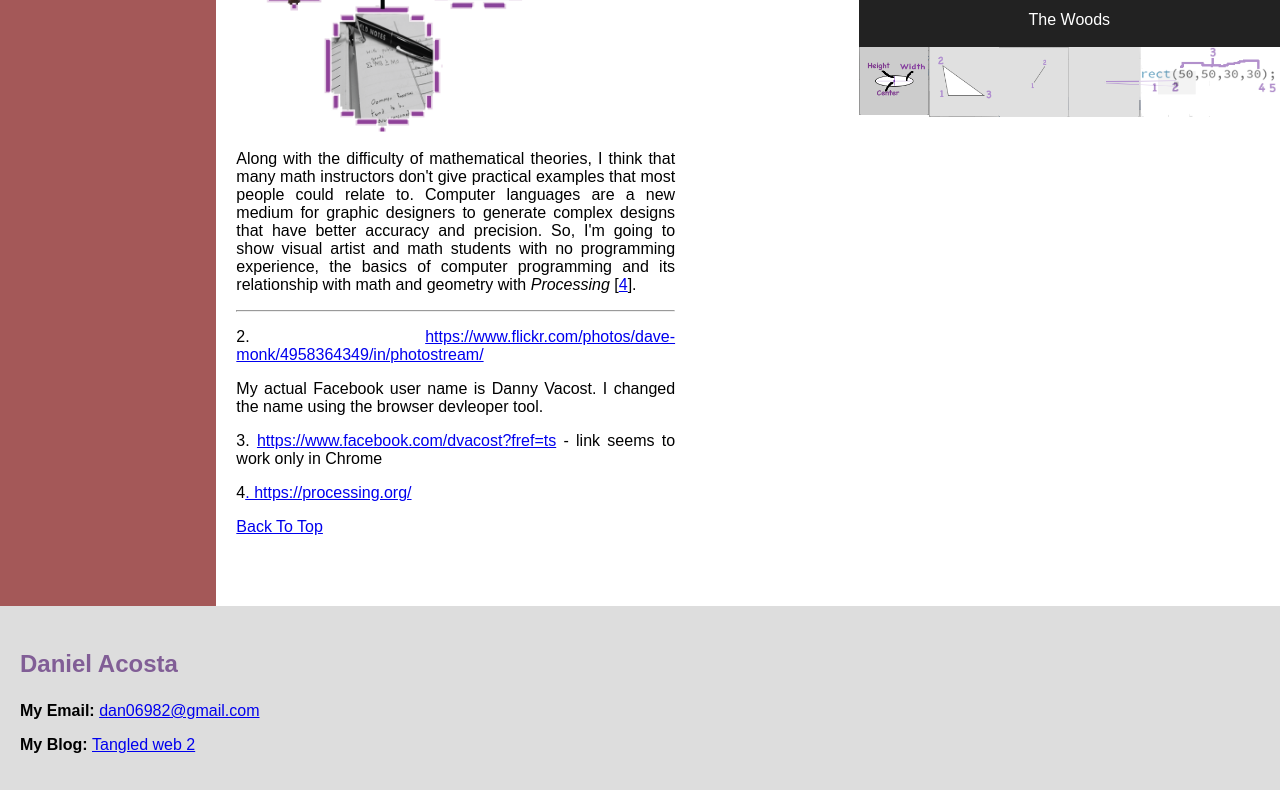
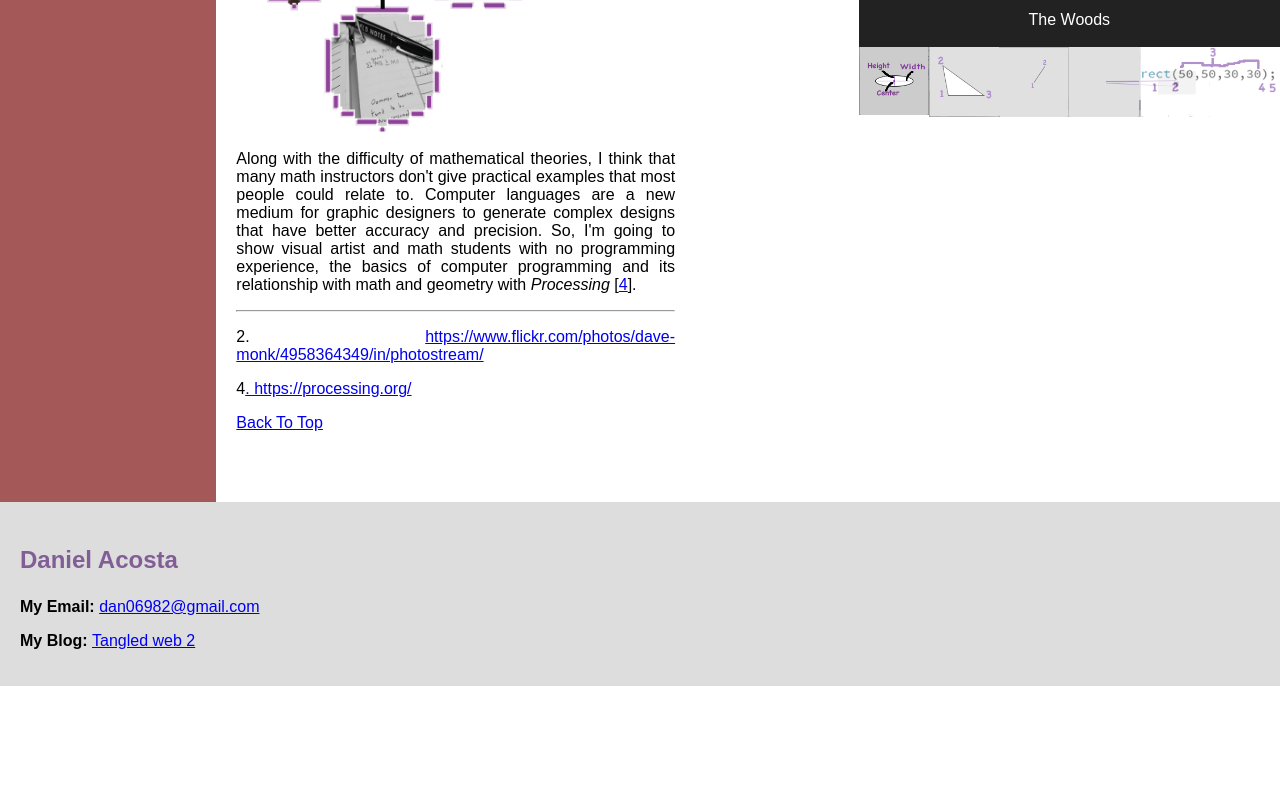
Before and after one commit to theworkingwheel/jsFinal, a plain HTML site: page index.html in a window 1280 px wide. Shown: the part 947-1737 px from the top of the page. After the commit the page ends 1633 px from the top, so only its background shows below. Drawn offline with Linux system fonts and the light colour scheme.

Commit message:
Update index.html

```diff
--- a/index.html
+++ b/index.html
@@ -58,8 +58,6 @@
 
 
   <p style="text-align: justify;"><a name="ref2" id="ref2"></a>2. <a href="https://www.flickr.com/photos/dave-monk/4958364349/in/photostream/">https://www.flickr.com/photos/dave-monk/4958364349/in/photostream/</a></p>
-  <p style="text-align: justify;">My actual Facebook user name is Danny Vacost. I changed the name using the browser devleoper tool.</p>
-  <p style="text-align: justify;"><a name="ref3" id="ref3"></a>3. <a href="https://www.facebook.com/dvacost?fref=ts">https://www.facebook.com/dvacost?fref=ts</a> - link seems to work only in Chrome</p>
 
   <p style="text-align: justify;"><a name="ref4" id="ref5"></a>4<a href="https://processing.org/">. https://processing.org/</a></p>
   <p style="text-align: justify;"><a href="#TOP">Back To Top</a></p>
```
